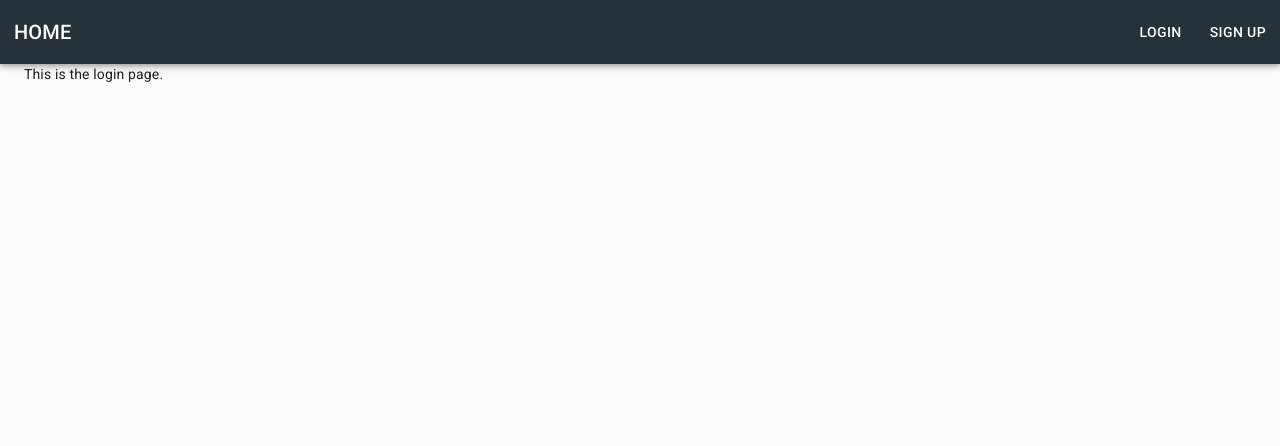
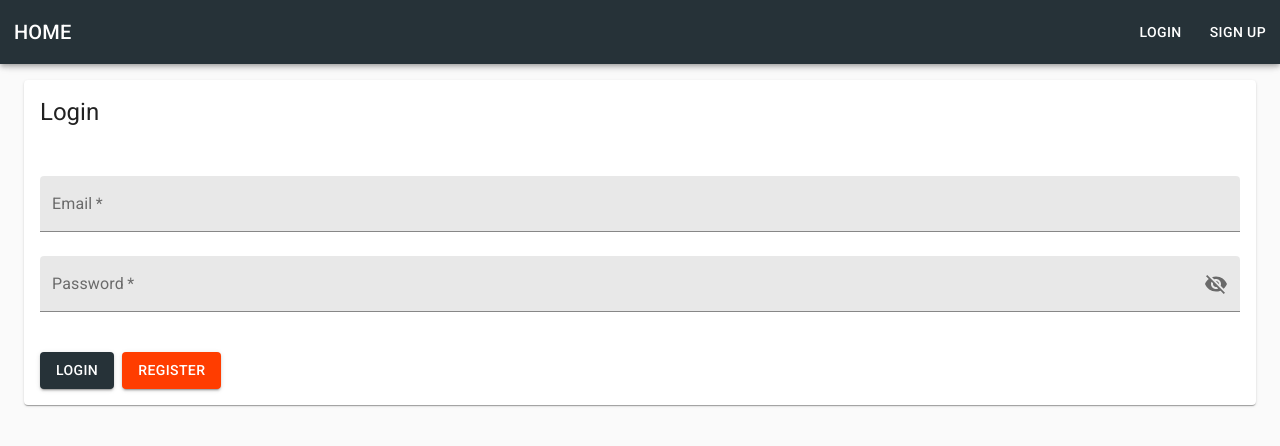
Before and after one commit to ZeeEssDoubleU/street-eats, a Next.js app in the folder client/: page /login in a window 1280 px wide. Shown: the top 446 px of the page. Built offline with nearby package versions, Linux system fonts and the light colour scheme.

Commit message:
Styled login page

```diff
--- a/client/pages/login.js
+++ b/client/pages/login.js
@@ -1,10 +1,111 @@
-import React from "react";
-import PropTypes from "prop-types";
+import React, { useState } from "react";
+import axios from "axios";
+import Link from "next/link";
+import styled from "styled-components";
+// import components
+import {
+	Card,
+	CardHeader,
+	CardContent,
+	CardActions,
+	Button,
+	FormControl,
+	FilledInput,
+	InputLabel,
+	InputAdornment,
+	TextField,
+	IconButton,
+} from "@material-ui/core";
+import { Visibility, VisibilityOff } from "@material-ui/icons";
 
+// ******************
+// component
+// ******************
 const login = (props) => {
-	return <div>This is the login page.</div>;
+	const [formData, setFormData] = useState({
+		email: "",
+		password: "",
+		showPassword: false,
+	});
+
+	const showPasswordIcon = (
+		<InputAdornment position="end">
+			<IconButton
+				aria-label="toggle password visibility"
+				edge="end"
+				onClick={() =>
+					setFormData({
+						...formData,
+						showPassword: !formData.showPassword,
+					})
+				}
+			>
+				{formData.showPassword ? <Visibility /> : <VisibilityOff />}
+			</IconButton>
+		</InputAdornment>
+	);
+
+	const handleChange = (target) => (event) => {
+		const newData = {
+			...formData,
+			[target]: event.target.value,
+		};
+		setFormData(newData);
+	};
+
+	return (
+		<StyledCard>
+			<CardHeader title="Login" />
+			<CardContent>
+				<Form>
+					<TextField
+						required
+						label="Email"
+						variant="filled"
+						type="email"
+						fullWidth
+						margin="normal"
+						value={formData.email}
+						onChange={handleChange("email")}
+					/>
+					{/* custom password input */}
+					<FormControl required fullWidth margin="normal" variant="filled">
+						<InputLabel htmlFor="password">Password</InputLabel>
+						<FilledInput
+							id="conpassword"
+							type={formData.showPassword ? "text" : "password"}
+							endAdornment={showPasswordIcon}
+							value={formData.password}
+							onChange={handleChange("password")}
+						/>
+					</FormControl>
+				</Form>
+			</CardContent>
+			<StyledCardActions>
+				<Button variant="contained" color="primary">
+					Login
+				</Button>
+				<Button variant="contained" color="secondary">
+					Register
+				</Button>
+			</StyledCardActions>
+		</StyledCard>
+	);
 };
 
-login.propTypes = {};
+export default login;
 
-export default login;
+// ******************
+// styles
+// ******************
+
+const StyledCard = styled(Card)`
+	margin: 1rem 0;
+`;
+const StyledCardActions = styled(CardActions)`
+	padding: 1rem;
+`;
+const Form = styled.form`
+	display: flex;
+	flex-wrap: wrap;
+`;
```
